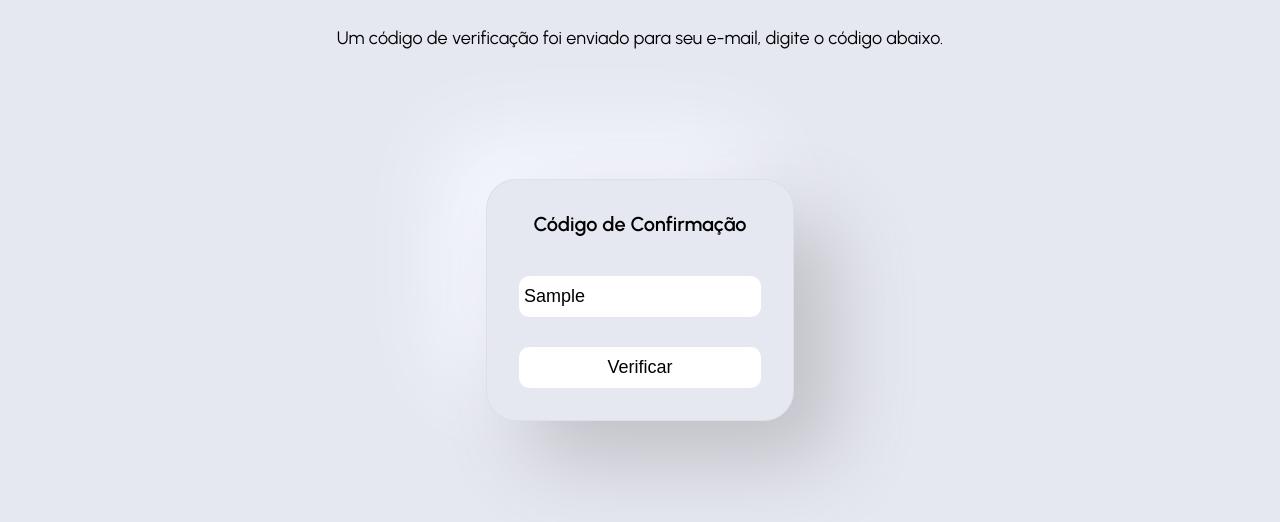
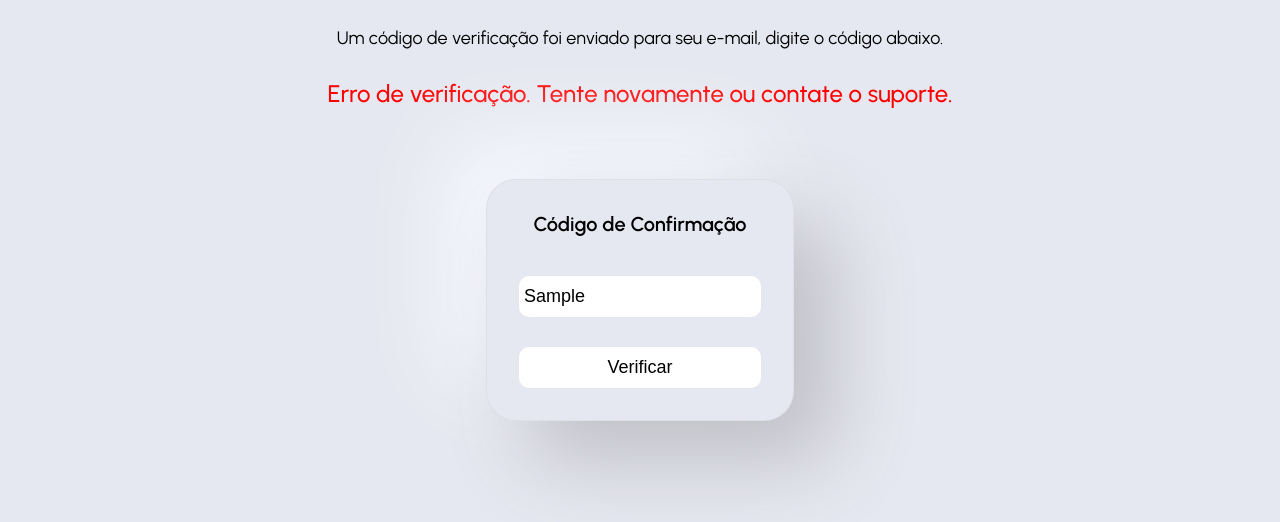
Before and after one commit to GKPTAN/titanium-fitness, a website: page src/pages/confirm_email.html in a window 1280 px wide. Both pictures are taken after typing "Sample" into the empty fields and a click on the button "Verificar". Shown: the part 100-622 px from the top of the page. Drawn offline with Linux system fonts and the light colour scheme; no server answers; a web font is replaced by a local one.

Commit message:
atualização nos avisos
- estilizando as mensagens de erro e de sucesso do sistema nas páginas de registro, confirmação de e-mail e login.

```diff
--- a/src/js/confirm.js
+++ b/src/js/confirm.js
@@ -1,3 +1,19 @@
+const aviso = document.querySelector("div.aviso span");
+
+function hideLoading(loading, span) {
+  loading.style.display = "none";
+  span.style.display = 'block';
+};
+
+function showAndHideSpan(aviso) {
+  aviso.classList.toggle("error");
+  aviso.style.opacity = "1";
+  setTimeout(() => {
+      aviso.style.opacity = "0";
+      aviso.innerHTML = "";
+  }, 6000);
+};
+
 async function getUserId() {
   try {
     const response = await fetch("https://titanium-fitness.vercel.app/api/auth/user_id", {
@@ -48,21 +64,27 @@ document.querySelector("form").addEventListener("submit", async function (event)
       const result = await response.json();
 
       if (response.ok) {
-        alert(result.message);
+        aviso.innerHTML = result.message;
+
+        if (aviso.classList.contains("error")) {
+          aviso.classList.toggle("sucess");
+        };
+
+        aviso.style.opacity = "1";
 
         if (result.redirectUrl) {
           window.location.href = result.redirectUrl;
         }
       } else {
         console.error("Erro na validação:", result.error);
-        alert(result.message || "Erro ao verificar. insira o código correto e tente novamente.");
-        loading.style.display = "none";
-        span.style.display = 'block';
+        aviso.innerHTML = result.message || "Erro ao verificar. insira o código correto e tente novamente.";
+        showAndHideSpan(aviso);
+        hideLoading(loading, span);
       };
     } catch (error) {
       console.error("Erro ao enviar os dados:", error);
-      alert("Erro de verificação. Tente novamente ou contate o suporte.");
-      loading.style.display = "none";
-      span.style.display = 'block';
+      aviso.innerHTML = "Erro de verificação. Tente novamente ou contate o suporte.";
+      showAndHideSpan(aviso);
+      hideLoading(loading, span);
     };
   });
--- a/src/pages/confirm_email.html
+++ b/src/pages/confirm_email.html
@@ -166,11 +166,33 @@
           transform: scale(1);
         }
       }
+      div.aviso {
+        display: flex;
+        justify-content: center;
+        margin-top: 30px;
+      }
+      div.aviso .sucess,
+      div.aviso .error {
+        font-size: 1.5rem;
+      }
+      .sucess {
+        color: #26a537;
+        font-weight: 500;
+        opacity: 0;
+        transition: all 0.2s ease-in-out;
+      }
+      .error {
+        color: red;
+        font-weight: 500;
+        opacity: 0;
+        transition: all 0.2s ease-in-out;
+      }
     </style>
   </head>
   <body>
     <h1>Verificação de e-mail</h1>
     <p>Um código de verificação foi enviado para seu e-mail, digite o código abaixo.</p>
+    <div class="aviso"><span class="sucess"></span></div>
     <div class="confirm-email">
       <form>
         <label for="codigo">Código de Confirmação</label>
--- a/src/style/login.css
+++ b/src/style/login.css
@@ -15,7 +15,7 @@ body {
 .container {
   width: 100%;
   max-width: 400px;
-  margin: 50px auto;
+  margin: 100px auto 50px;
   background: white;
   padding: 20px;
   border-radius: 8px;
@@ -36,19 +36,19 @@ h1 {
   display: flex;
   justify-content: right;
   position: absolute;
-  width: 99%;
-  bottom: 50%;
+  margin-left: 89%;
+  width: 10%;
+  bottom: 40%;
 }
 
 #revelar {
-  position: fixed;
   cursor: pointer;
 }
 
 input {
   width: 100%;
   padding: 10px;
-  margin: 10px 0;
+  margin: 7px 0px;
   border: 1px solid #ccc;
   border-radius: 15px;
   font-family: Arial, Helvetica, sans-serif;
@@ -58,6 +58,7 @@ input {
 .btn {
   display: flex;
   justify-content: center;
+  margin-top: 5px;
   width: 100%;
   background-color: #f08b4f;
   color: white;
@@ -112,11 +113,6 @@ input {
   margin-top: 30px;
   font-size: 12px;
   color: #555;
-}
-.error {
-  color: red;
-  font-size: 14px;
-  margin-bottom: 10px;
 }
 .sk-chase {
   display: none;
@@ -204,3 +200,25 @@ input {
     transform: scale(1);
   }
 }
+div.aviso {
+  position: absolute;
+  top: 30px;
+  left: 50%;
+  transform: translateX(-50%);
+  display: flex;
+  justify-content: center;
+}
+div.aviso .error {
+  font-size: 1.5rem;
+}
+.error {
+  color: red;
+  font-weight: 500;
+  opacity: 0;
+  transition: all 0.2s ease-in-out;
+}
+.error-span {
+  color: red;
+  opacity: 0;
+  transition: all 0.2s ease-in-out;
+}
--- a/src/style/registro.css
+++ b/src/style/registro.css
@@ -63,6 +63,9 @@ input[type="radio"]:checked#masc {
 }
 input[type="radio"]:checked#fem {
   background-color: #ff33dc;
+}
+.sign_up form .email {
+  position: relative;
 }
 .sign_up form .password input {
   margin-bottom: 10px;
@@ -169,19 +172,16 @@ input[type="radio"]:checked#fem {
 .sk-chase-dot:nth-child(6):before {
   animation-delay: -0.6s;
 }
-
 @keyframes sk-chase {
   100% {
     transform: rotate(360deg);
   }
 }
-
 @keyframes sk-chase-dot {
   80%, 100% {
     transform: rotate(360deg);
   }
 }
-
 @keyframes sk-chase-dot-before {
   50% {
     transform: scale(0.4);
@@ -190,3 +190,31 @@ input[type="radio"]:checked#fem {
     transform: scale(1);
   }
 }
+.error-span {
+  position: absolute;
+  bottom: -25px;
+  left: 0;
+  color: red;
+  opacity: 0;
+  transition: all 0.2s ease-in-out;;
+}
+div.aviso {
+  display: flex;
+  justify-content: center;
+}
+div.aviso .sucess, div.aviso .error {
+  margin-top: 20px;
+  font-size: 1.5rem;
+}
+.sucess {
+  color: #26a537;
+  font-weight: 500;
+  opacity: 0;
+  transition: all 0.2s ease-in-out;
+}
+.error {
+  color: red;
+  font-weight: 500;
+  opacity: 0;
+  transition: all 0.2s ease-in-out;
+}
```
Also changed, not shown: src/controllers/authController.js (+4 -5 lines), src/js/cadastro.js (+40 -7 lines), src/js/login.js (+29 -7 lines), src/pages/login.html (+4 -1 lines), src/pages/registro.html (+2 -0 lines), src/templates/email.html (+2 -2 lines), src/templates/email_acess.html (+2 -2 lines).
